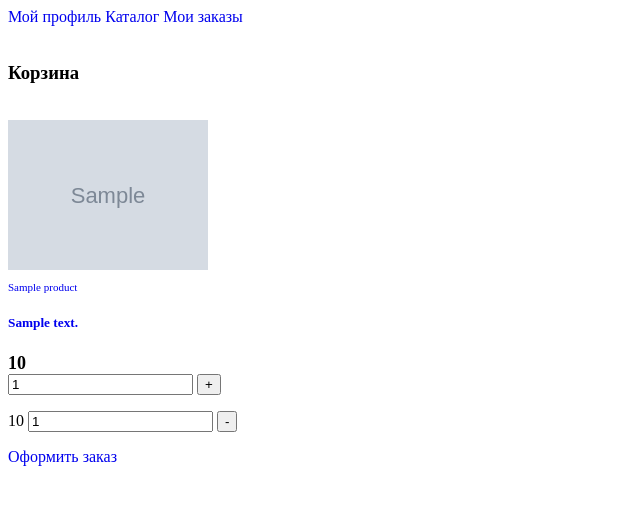
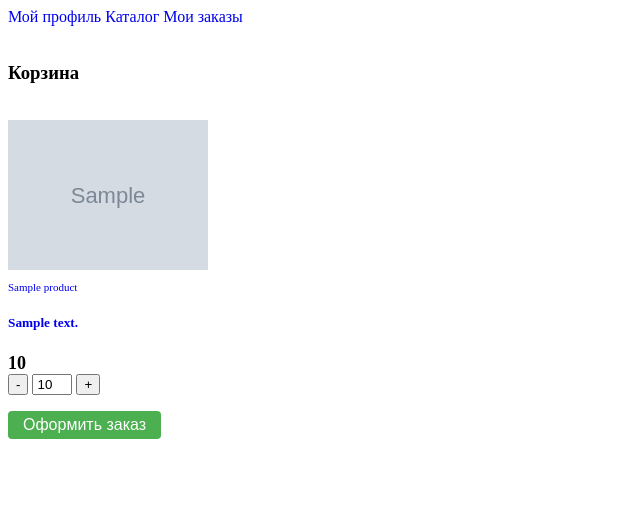
Before and after one commit to shelbylb/online-shop, a PHP site: page /cart in a window 1280 px wide. Shown: the top 505 px of the page, without its empty margins (0-640 px from the left). Run offline with PHP 8.4, Linux system fonts and the light colour scheme; the visitor is signed in with stand-in values (Sample User, id 1); tables that the repository leaves empty or names only in its code hold one stand-in row (values such as "Sample post"); grey boxes marked "Sample" are stand-in pictures; some libraries are stand-ins or nearby versions.

Commit message:
Update cart.php
исправляет отображение кнопок + и -, а так же количества

```diff
--- a/src/Views/cart.php
+++ b/src/Views/cart.php
@@ -19,35 +19,37 @@
                     </div>
                 </a>
             </div>
-            <form action="/add-cart" method="POST">
-                <div class="container">
 
-                    <input type="hidden" placeholder="Введите артикул" name="productId" value="<?php echo $product->getProductId()?>" id="productId" required>
+            <div class="quantity-container">
 
+                    <form action="/decrease-cart" method="POST" style="display: inline-flex;">
+                        <input type="hidden" name="productId" value="<?php echo $product->getProductId()?>" id="productId" required>
+                        <input type="hidden" placeholder="1" name="amount" id="amount" value="1" min="1">
+                        <button type="submit" class="registerbtn btn-minus">-</button>
+                    </form>
 
-                    <input type="number" placeholder="1" name="amount" id="amount" value="1" min="1">
+                    <input
+                            type="number"
+                            class="quantity-input"
+                            placeholder="<?php echo $product->getAmount(); ?>"
+                            value="<?php echo $product->getAmount(); ?>"
+                            min="1"
+                            readonly
+                            style="width: 40px; text-align: center;"
+                    >
 
+                    <form action="/add-cart" method="POST" style="display: inline-flex;">
+                        <input type="hidden" name="productId" value="<?php echo $product->getProductId()?>" id="productId" required>
+                        <input type="hidden" placeholder="1" name="amount" id="amount" value="1" min="1">
+                        <button type="submit" class="registerbtn btn-plus">+</button>
+                    </form>
+            </div>
 
-                    <button type="submit" class="registerbtn">+</button>
-                </div>
+        <?php endforeach; ?>
 
-            </form>
-            <form action="/decrease-cart" method="POST">
-                <div class="container">
-
-                    <input type="hidden" name="productId" value="<?php echo $product->getProductId()?>" id="productId" required>
-                    <?=$product->getAmount()?>
-
-
-                    <input type="number" placeholder="1" name="amount" id="amount" value="1" min="1">
-
-
-                    <button type="submit" class="registerbtn">-</button>
-                </div>
-
-            </form>
-        <?php endforeach; ?>
-        <a href="/create-order" method="POST">Оформить заказ</a>
+        <form action="/create-order" method="POST">
+            <button type="submit" class="registerbtn btn-add">Оформить заказ</button>
+        </form>
     </div>
 </div>
 
@@ -98,4 +100,13 @@
         font-size: 18px;
         background-color: white;
     }
+
+    .btn-add {
+        padding: 5px 15px;
+        font-size: 16px;
+        background-color: #4CAF50; /* Зелёный цвет */
+        color: white;
+        border: none;
+        border-radius: 4px;
+    }
 </style>
```
